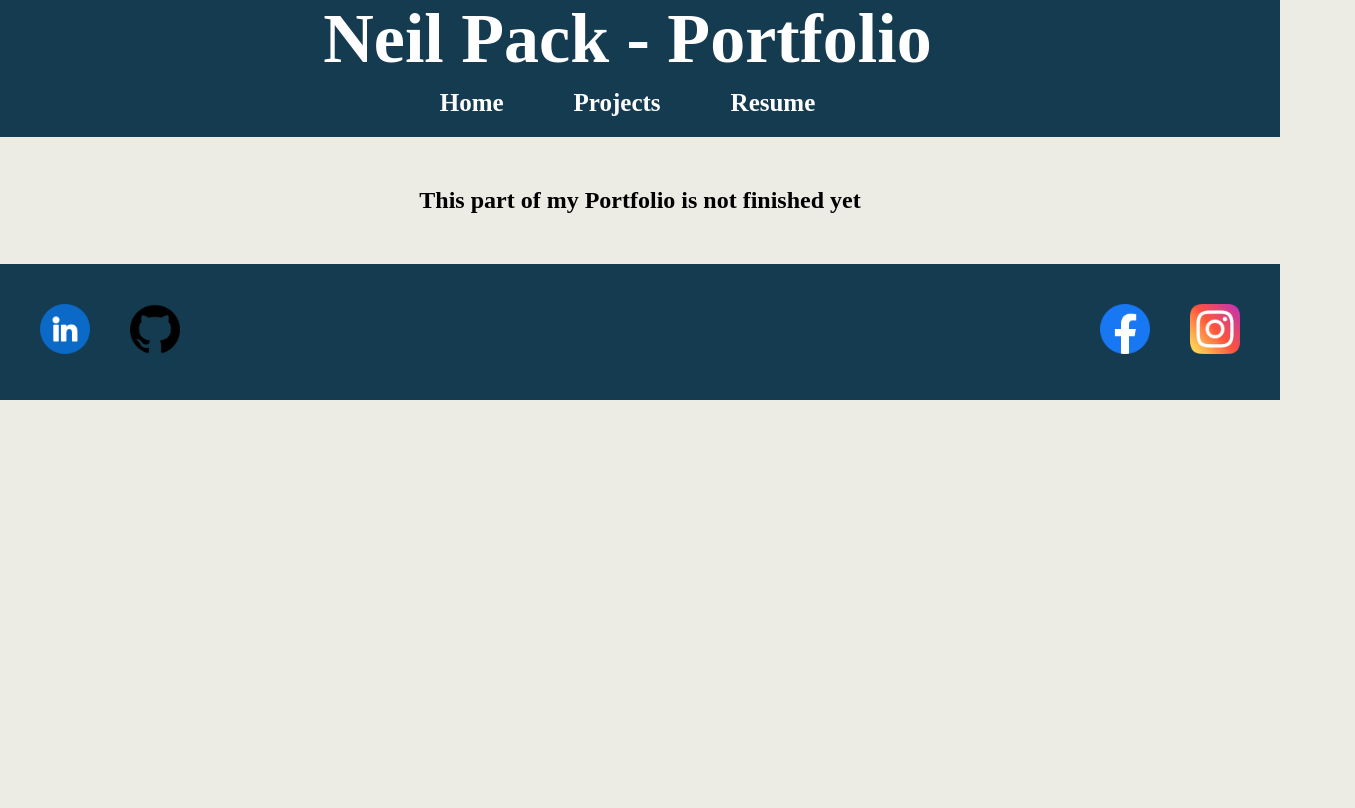
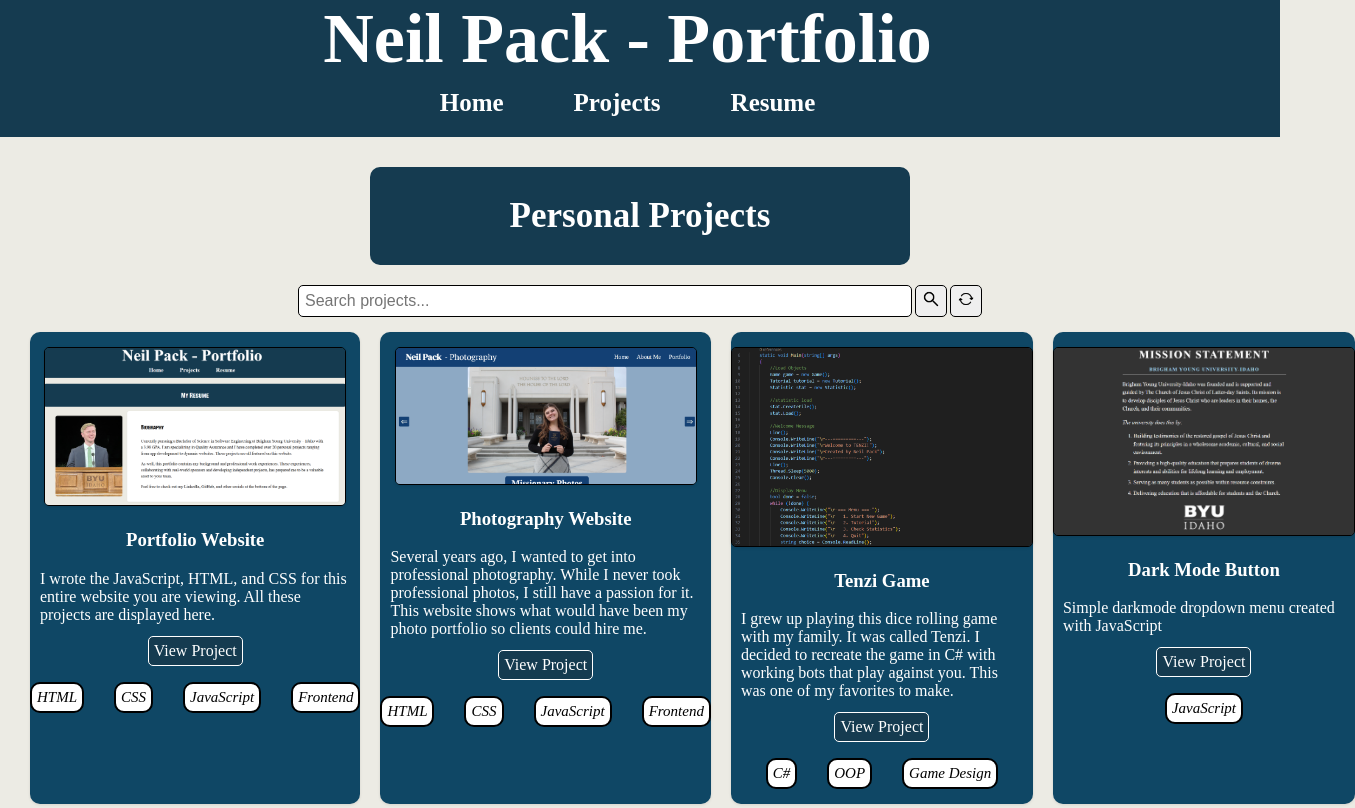
Before and after one commit to neilpack/portfolio, a plain HTML site: page projects.html in a window 1280 px wide. Shown: the top 808 px of the page, 1355 px wide, since content can reach past the window. Drawn offline with Linux system fonts and the light colour scheme; a web font is replaced by a local one.

Commit message:
finished project page

```diff
--- a/projects.html
+++ b/projects.html
@@ -4,11 +4,12 @@
     <meta charset="UTF-8">
     <meta name="viewport" content="width=device-width, initial-scale=1.0">
     <title>Portfolio</title>
-    <link rel="stylesheet" href="styles/index-style.css">
+    <link rel="stylesheet" href="styles/style-projects.css">
     <meta name="description" content="Personal portfolio of Neil Pack, showcasing web development, design, and creative projects.">
     <meta name="keywords" content="portfolio, web developer, frontend, backend, HTML, CSS, JavaScript, Python, C#, SQL, MySQL">
     <meta name="author" content="Neil Pack">
     <link rel="icon" href="images/favicon.ico">
+    <script src="scripts/projects.js" defer></script>
     <style>
         @import url('https://fonts.googleapis.com/css2?family=Alumni+Sans+SC:ital,wght@0,100..900;1,100..900&display=swap');
     </style>
@@ -25,7 +26,24 @@
         </nav>
     </header>
     <main>
-        <h2>This part of my Portfolio is not finished yet</h2>
+        <div id="title">
+            <h2>Personal Projects</h2>
+        </div>
+
+        <!-- Search Bar -->
+        <div class="search-bar">
+            <input
+                type="text"
+                id="search-input"
+                placeholder="Search projects...">
+            <button id="search-button"><img src="images/search.png" alt="Magnifying glass search icon"></button>
+            <button id="refresh-button" onclick="location.reload()"><img src="images/reload.png" alt="Refresh search icon"></button>
+        </div>
+
+        <!-- Project Grid -->
+         <div id="project-container">
+            <!-- Script fills this in later -->
+         </div>
 
     </main>
     <footer>
--- /dev/null
+++ b/scripts/projects.js
@@ -0,0 +1,75 @@
+// Array of Projects
+const projects = [
+    { filename: "images/projects/portfolio.png", title: "Portfolio Website", link: "https://github.com/neilpack/portfolio",
+        description: "I wrote the JavaScript, HTML, and CSS for this entire website you are viewing. All these projects are displayed here.",
+        tags: ["HTML", "CSS", "JavaScript", "Frontend"] },
+    { filename: "images/projects/photo.png", title: "Photography Website", link: "https://neilpack.github.io/wdd131/final/index.html",
+        description: "Several years ago, I wanted to get into professional photography. While I never took professional photos, I still have a passion for it. This website shows what would have been my photo portfolio so clients could hire me.",
+        tags: ["HTML", "CSS", "JavaScript", "Frontend"] },
+    { filename: "images/projects/tenzi.png", title: "Tenzi Game", link: "https://github.com/neilpack/CSE-210/tree/main/final/FinalProject",
+        description: "I grew up playing this dice rolling game with my family. It was called Tenzi. I decided to recreate the game in C# with working bots that play against you. This was one of my favorites to make.",
+        tags: ["C#", "OOP", "Game Design"] },
+    { filename: "images/projects/darkmode.png", title: "Dark Mode Button", link: "https://neilpack.github.io/wdd131/mission/index.html",
+        description: "Simple darkmode dropdown menu created with JavaScript",
+        tags: ["JavaScript"] },
+    { filename: "images/projects/blog.png", title: "Blog Website", link: "https://neilpack.github.io/wdd131/blog/index.html",
+        description: "Simple blog website that I created when I was first learning JavaScript. While it isn't completely finished, it still shows how far I have come.",
+        tags: ["JavaScript", "CSS", "HTML"] },
+  ];
+
+//Create HTML
+function projectTemplate(project) {
+    return `
+        <section class="project">
+            <img src="${project.filename}" alt="${project.title}" width="300px" height="auto">
+            <div class="project-info">
+                <h3>${project.title}</h3>
+                <p class="project-description">${project.description}</p>
+                <a class="project-link" target="_blank" href="${project.link}"><p>View Project</p></a>
+                <ul class="project-tags">
+                    ${tagsTemplate(project.tags)}
+                </ul>
+            </div>
+        </section>
+    `;
+}
+
+//Render tags
+function tagsTemplate(tags) {
+    return tags.map(tag => `<li class="tag">${tag}</li>`).join('');
+}
+
+//Search handler function
+function searchHandler(e) {
+    e.preventDefault();
+    const query = document.getElementById('search-input').value.toLowerCase();
+    const filteredProjects = filterProjects(query);
+    renderProjects(filteredProjects);
+}
+
+// Filter function to match the query in title, description, or tags
+function filterProjects(query) {
+    const filtered = projects.filter(project => {
+        return project.title.toLowerCase().includes(query) ||
+               project.description.toLowerCase().includes(query) ||
+               (Array.isArray(project.tags) && project.tags.some(tag => tag.toLowerCase().includes(query)));
+    });
+
+    return filtered;
+}
+
+// Presses search button if enter is pressed
+document.addEventListener("keydown", function (event) {
+  if (event.key === "Enter") {
+    document.getElementById("search-button").click();
+  }
+});
+
+
+document.getElementById('search-button').addEventListener('click', searchHandler);
+
+function renderProjects(projectsArray = projects) {
+    const photoContainer = document.getElementById('project-container');
+    photoContainer.innerHTML = projectsArray.map(projectTemplate).join('');
+}
+renderProjects();
--- a/styles/index-style.css
+++ b/styles/index-style.css
@@ -80,6 +80,7 @@ footer {
 }
 .social img {
   height: 50px;
+  box-shadow: 0 1px 3px rgba(0,0,0,0.1);
 }
 .social img:hover {
   opacity: 60%;
--- /dev/null
+++ b/styles/style-projects.css
@@ -0,0 +1,226 @@
+:root {
+  --primary-color: #CC998D;
+  --secondary-color: #0f4765;
+  --accent-color: #153B50;
+  --background-color: #ECEBE4;
+}
+
+/* Global */
+body {
+  background-color: var(--background-color);
+  margin: 0 auto;
+}
+h2 {
+  font-family: "Alumni Sans SC";
+  font-size: 35px;
+  color: white;
+}
+p {
+  color: white;
+}
+h3 {
+  color: white;
+}
+ul {
+  display: flex;
+  gap: 30px;
+  text-align: center;
+  margin: 0 auto;
+  font-size: 25px;
+  list-style: none;
+  margin-left: -40px;
+  color: white;
+}
+html {
+  scroll-behavior: smooth;
+}
+
+/* Header */
+header {
+  background-color: var(--accent-color);
+  margin-top: -48px; /* removes small bar above header bar*/
+  margin-left: -25px;
+}
+header h1 {
+  font-size: 70px;
+  color: white;
+  font-weight: bold;
+  text-align: center;
+  margin-bottom: -10px; /* makes nav bar and title look tight*/
+}
+header ul {
+  justify-content: center;
+}
+header ul li {
+  padding: 20px;
+}
+header ul li a {
+  color: white;
+  font-weight: bold;
+  text-decoration: none;
+}
+a:hover {
+  color: #a7a7a7;
+}
+
+/* Main */
+main {
+  display: flex;
+  flex-direction: column;
+  padding: 30px;
+}
+#title {
+  background-color: var(--accent-color);
+  max-width: 800px;
+  padding: 0 140px; /*makes the title blue box look wide*/
+  border-radius: 10px;
+  text-align: center;
+  margin: 0 auto 20px auto; /*makes it look in the center of the screen*/
+}
+
+/* Search Bar */
+.search-bar {
+  display: flex;
+  justify-content: center;
+  margin-bottom: 15px;
+  gap: 3px;
+}
+#search-input {
+  width: 100%;
+  max-width: 600px;
+  padding: 6px;
+  font-size: 16px;
+  border: 1px solid black;
+  border-radius: 5px;
+}
+#search-button {
+  cursor: pointer;
+  border: 1px solid black;
+  border-radius: 5px;
+}
+#refresh-button {
+  cursor: pointer;
+  border: 1px solid black;
+  border-radius: 5px;
+}
+.search-bar img {
+  height: 18px;
+}
+
+/* Project Grid */
+#project-container {
+  display: grid;
+  grid-template-columns: 1fr 1fr 1fr 1fr;
+  gap: 20px;
+  text-align: center;
+}
+.project {
+  background-color: #0f4765;
+  border-radius: 10px;
+  box-shadow: 0 1px 3px rgba(0,0,0,0.1);
+}
+.project img {
+  margin-top: 15px;
+  border: 1px solid black;
+  border-radius: 5px;
+  box-shadow: 0 1px 3px rgba(0,0,0,0.1);
+}
+.project-description {
+  text-align: left;
+  margin-left: 10px;
+  margin-right: 10px;
+}
+.project-link {
+  text-align: center;
+  text-decoration: none;
+  cursor: pointer;
+  display: flex;
+  justify-content: center;
+  margin-top: -20px;
+}
+.project-link p {
+  border: 1px solid white;
+  background-color: #153B50;
+  color: white;
+  padding: 5px;
+  max-width: 120px;
+  border-radius: 5px;
+}
+.project-link:hover {
+  opacity: 60%;
+}
+.project-tags {
+  display: flex;
+  justify-content: center;
+  font-size: 15px;
+  color: black;
+  font-style: italic;
+  margin-bottom: 15px;
+}
+.project-tags li {
+  background-color: white;
+  border: 2px solid black;
+  border-radius: 10px;
+  padding: 5px;
+}
+
+/* Footer */
+footer {
+  background-color: var(--accent-color);
+}
+.social img {
+  height: 50px;
+  box-shadow: 0 1px 3px rgba(0,0,0,0.1);
+}
+.social img:hover {
+  opacity: 60%;
+}
+footer ul {
+  justify-content: space-between;
+}
+footer ul li {
+  padding: 20px;
+}
+footer ul section {
+  display: flex;
+}
+
+/* Breakpoints for Small Screens */
+@media (max-width: 1000px) {
+  header {
+    margin-top: -28px;
+    margin-left: 0px;
+  }
+  header h1 {
+    font-size: 40px;
+    margin-bottom: 5px;
+  }
+  header ul {
+    flex-direction: column;
+  }
+  ul {
+    gap: 5px;
+    font-size: 18px;
+  }
+  header ul li {
+    padding: 5px;
+  }
+  #title {
+    max-width: 400px;
+    padding: 0 120px;
+  }
+  h2 {
+    font-size: 25px;
+  }
+  #project-container {
+    grid-template-columns: 1fr 1fr;
+  }
+  .social img {
+    height: 40px;
+  }
+}
+@media (max-width: 650px) {
+  #project-container {
+    grid-template-columns: 1fr;
+  }
+}
--- a/styles/style-resume.css
+++ b/styles/style-resume.css
@@ -148,6 +148,7 @@ footer {
 }
 .social img {
   height: 50px;
+  box-shadow: 0 1px 3px rgba(0,0,0,0.1);
 }
 .social img:hover {
   opacity: 60%;
```
Also changed, not shown: images/projects/blog.png (added), images/projects/darkmode.png (added), images/projects/photo.png (added), images/projects/portfolio.png (added), images/projects/tenzi.png (added), images/reload.png (added), images/search.png (added), script.js (deleted).
